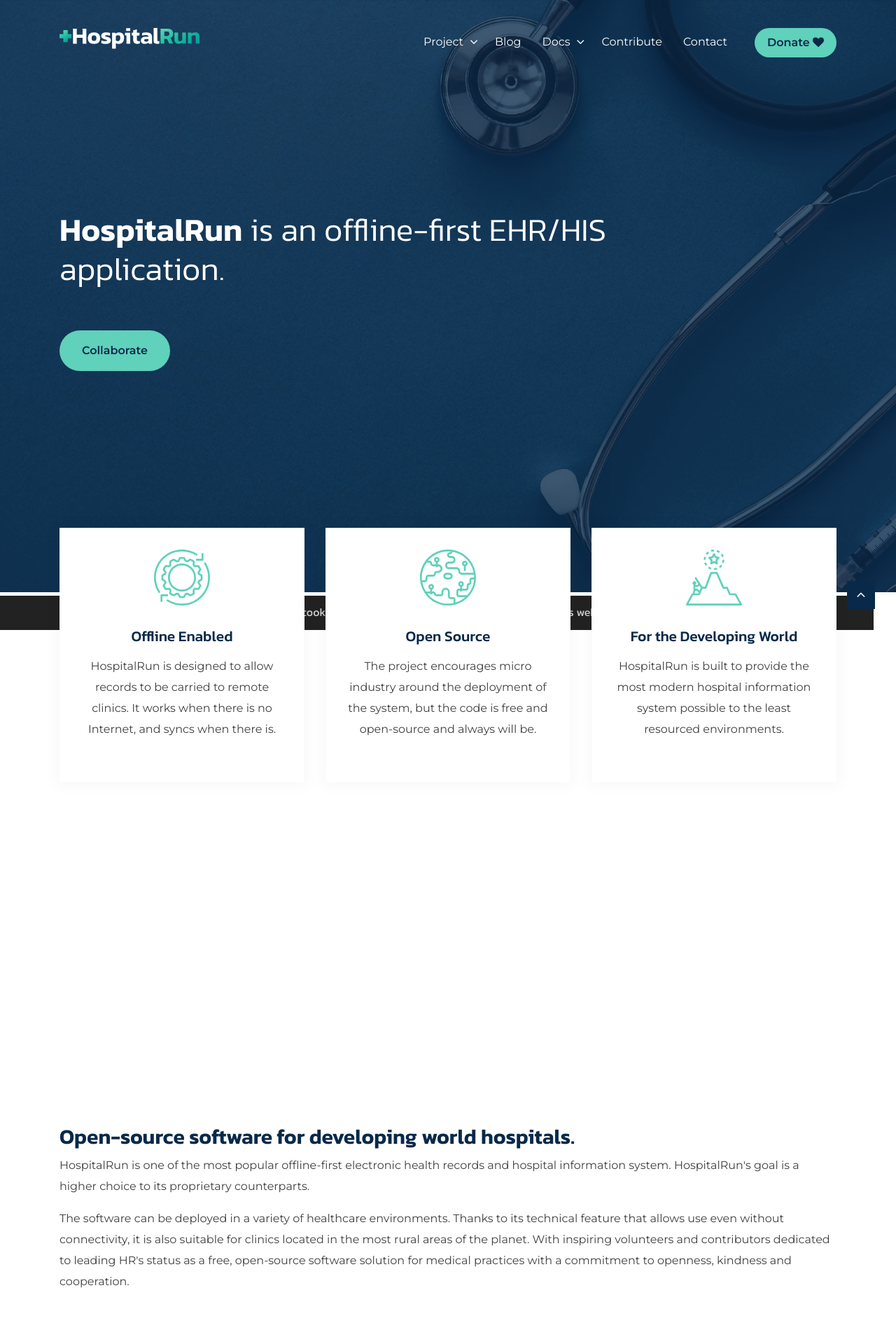
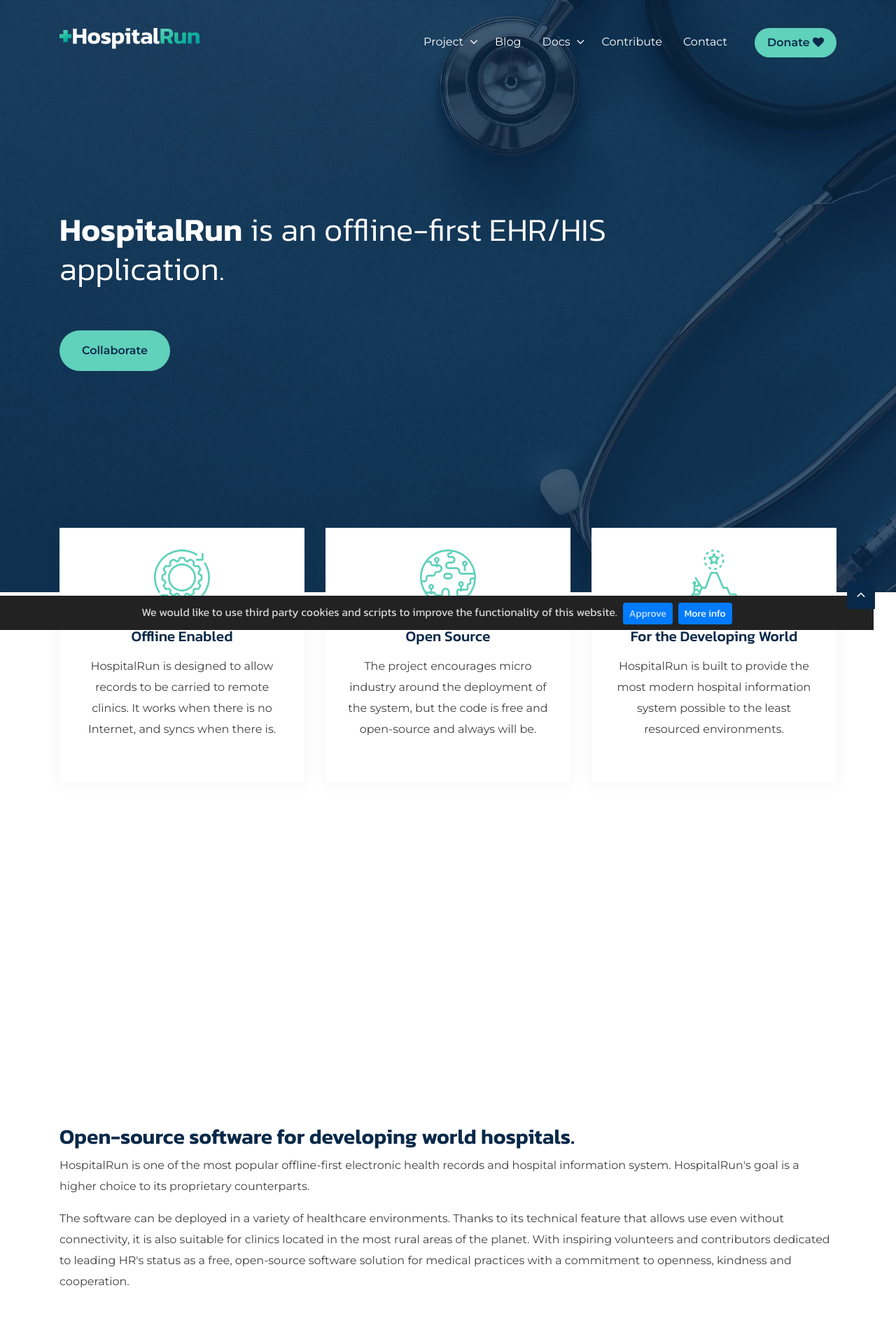
Before and after one commit to HospitalRun/hospitalrun.io, a Jekyll site: the page built from index.html, in a window 1280 px wide. Shown: the top 1920 px of the page at 70% size. Built offline with Jekyll 4.4.1, drawn with Linux system fonts in a browser that asks for light colours.

Commit message:
Update cookie-consent.html

```diff
--- a/_includes/cookie-consent.html
+++ b/_includes/cookie-consent.html
@@ -1,5 +1,5 @@
 <style>
-    #cookie-notice {padding: 0.5rem 1rem; display: none; text-align: center; position: fixed; bottom: 0; width: calc(100% - 2rem); background: #222; color: rgba(255,255,255,0.8);}
+    #cookie-notice {padding: 0.5rem 1rem; display: none; z-index: 100; text-align: center; position: fixed; bottom: 0; width: calc(100% - 2rem); background: #222; color: rgba(255,255,255,0.8);}
     #cookie-notice a {display: inline-block; cursor: pointer; margin-left: 0.5rem;}
     @media (max-width: 767px) {
         #cookie-notice span {display: block; padding-top: 3px; margin-bottom: 1rem;}
```
